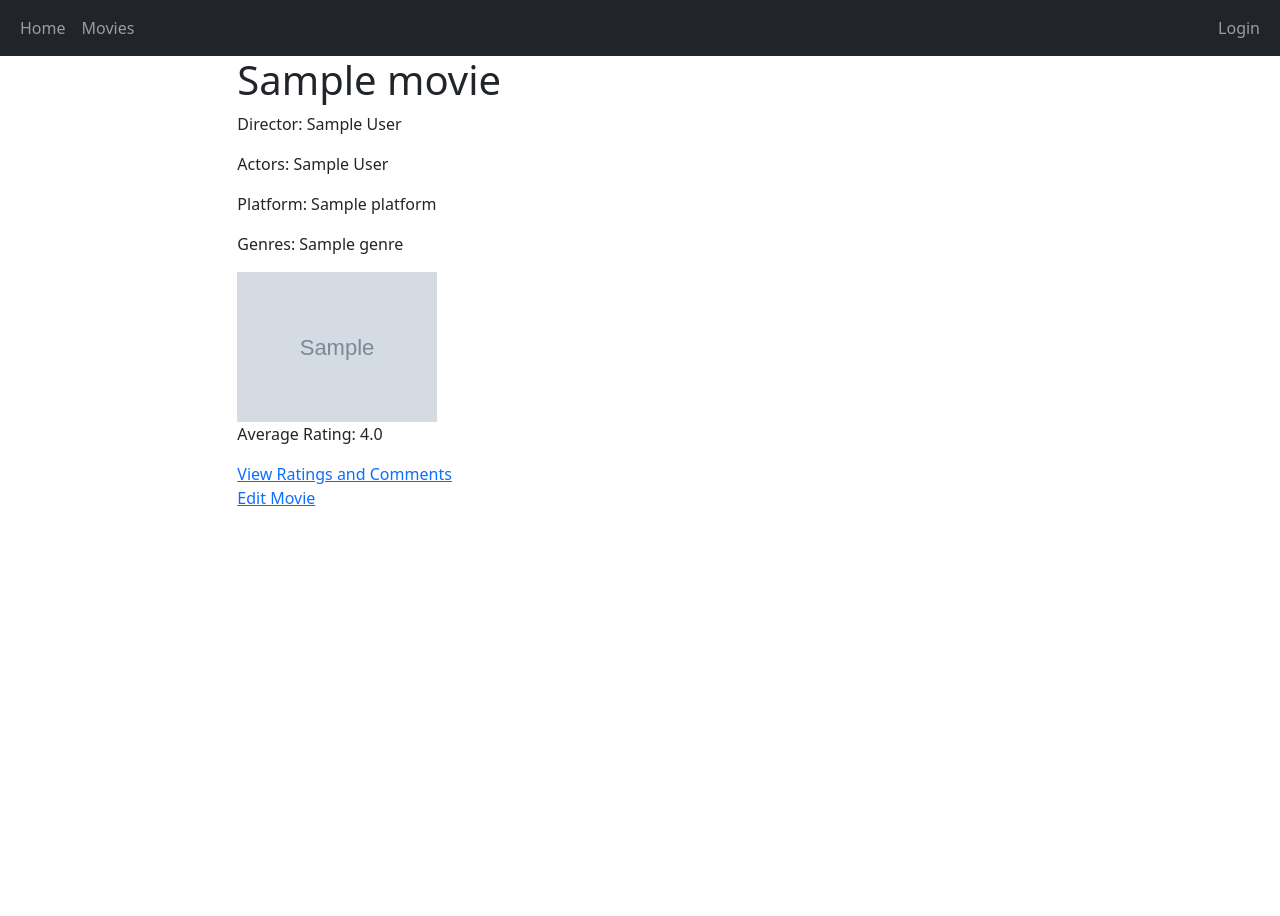
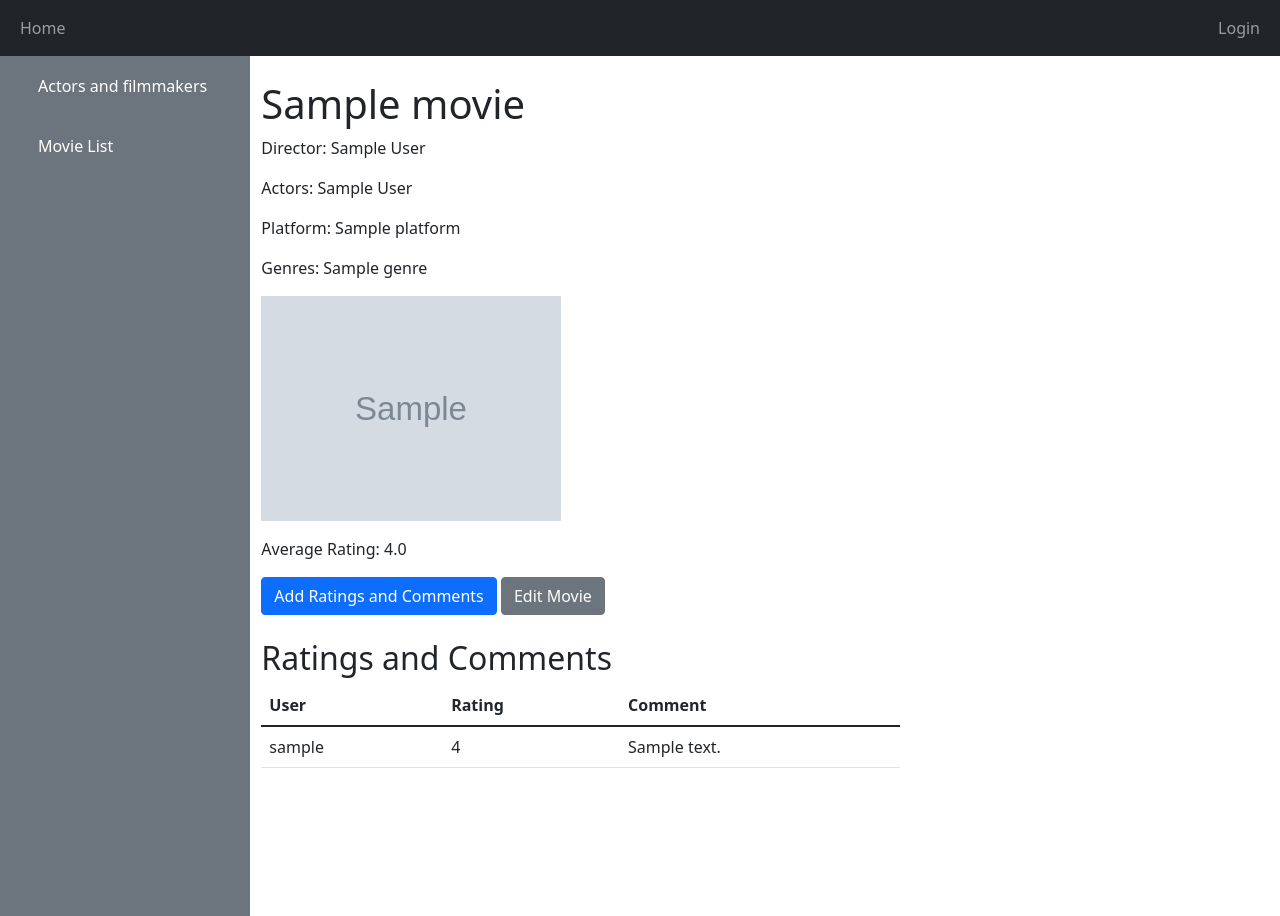
Before and after one commit to mariuszfortuna/What2watch, a Django app: page /movie/1/ in a window 1280 px wide. Run offline with Django 4.2, Linux system fonts and the light colour scheme; tables that the repository leaves empty hold one stand-in row (values such as "Sample post"); grey boxes marked "Sample" are stand-in pictures.

Commit message:
filters.py i poprawki w widokach

```diff
--- a/accounts/templates/login.html
+++ b/accounts/templates/login.html
@@ -1,5 +1,6 @@
 {% extends 'base.html' %}
 {% block content %}
+    <h4>Login</h4>
     <form method="post">
         {% csrf_token %}
         <input type="text" name="username" placeholder="username">
--- a/accounts/templates/register.html
+++ b/accounts/templates/register.html
@@ -1,5 +1,6 @@
 {% extends 'base.html' %}
 {% block content %}
+    <h4>Register</h4>
     {{ msg }}
     <form method="post">
         {% csrf_token %}
--- a/accounts/templates/user_list.html
+++ b/accounts/templates/user_list.html
@@ -1,6 +1,7 @@
 {% extends 'base.html' %}
 
 {% block content %}
+    <h4>User List</h4>
     <div class="container">
         <table class="table table-bordered">
             <thead>
--- a/accounts/templates/user_update.html
+++ b/accounts/templates/user_update.html
@@ -1,5 +1,6 @@
 {% extends 'base.html' %}
 {% block content %}
+    <h4>Update user data</h4>
     <form method="post">
     {% csrf_token %}
     <table class="table">
--- a/templates/base.html
+++ b/templates/base.html
@@ -23,9 +23,9 @@
                 <li class="nav-item">
                     <a class="nav-link" href={% url 'home' %}>Home</a>
                 </li>
-                <li class="nav-item">
-                    <a class="nav-link" href="{% url 'movie_list' %}">Movies</a>
-                </li>
+{#                <li class="nav-item">#}
+{#                    <a class="nav-link" href="{% url 'movie_list' %}">Movies</a>#}
+{#                </li>#}
             </ul>
             </div>
             <div>
@@ -48,32 +48,43 @@
 
     <div class="container-fluid">
         <div class="row">
-            {% if user.is_authenticated and user_is_moderator %}
+
             <nav id="sidebar" class="col-md-3 col-lg-2 d-md-block bg-secondary sidebar">
                 <div class="position-sticky">
                     <ul class="nav flex-column">
+
+
+                        <li class="nav-item">
+                            <a class="nav-link" href="{% url 'persons_list' %}">Actors and filmmakers</a>
+                        </li>
+                        <li class="nav-item">
+                            <a class="nav-link" href="{% url 'movie_list' %}">Movie List</a>
+                        </li>
+                {% if user.is_authenticated and user_is_moderator %}
+
                         <li class="nav-item">
                             <a class="nav-link" href="/admin">Admin Panel</a>
                         </li>
                         <li class="nav-item">
+                            <a class="nav-link" href="{% url 'user_list' %}">User List</a>
+                        </li>
+
+                        <li class="nav-item">
                             <a class="nav-link" href="{% url 'add_person' %}">Add Person</a>
                         </li>
-                        <li class="nav-item">
-                            <a class="nav-link" href="{% url 'persons_list' %}">Persons List</a>
-                        </li>
-                        <li class="nav-item">
-                            <a class="nav-link" href="{% url 'user_list' %}">User List</a>
-                        </li>
+
+
                         <li class="nav-item">
                             <a class="nav-link" href="{% url 'add_movie' %}">Add Movie</a>
                         </li>
-                        <li class="nav-item">
-                            <a class="nav-link" href="{% url 'movie_list' %}">Movie List</a>
-                        </li>
+                {% endif %}
+
+
+
                     </ul>
                 </div>
             </nav>
-            {% endif %}
+
 
             <main class="col-md-9 ms-sm-auto col-lg-10 px-md-4">
                 {% block content %}
--- a/templates/form.html
+++ b/templates/form.html
@@ -1,9 +1,11 @@
 {% extends 'base.html' %}
 {% block content %}
+
+    <p>Use the form below to provide necessary information.</p>
     <form method="post" enctype="multipart/form-data">
         {% csrf_token %}
         {{ form.as_p }}
-        <button type="submit" class="btn btn-success">Create</button>
+        <button type="submit" class="btn btn-success">Submit</button>
     </form>
 
 
--- a/templates/movie.html
+++ b/templates/movie.html
@@ -1,6 +1,9 @@
 {% extends 'base.html' %}
 
 {% block content %}
+    <div class="container mt-4">
+        <div class="row">
+            <div class="col-md-8">
                 <h1>{{ movie.title }}</h1>
                 <p>Director: {{ movie.director }}</p>
                 <p>Actors:
@@ -14,10 +17,39 @@
                         {{ genre.name }}{% if not forloop.last %}, {% endif %}
                     {% endfor %}
                 </p>
-    <img src="{{ movie.poster.url }}" alt="{{ movie.title }}" width="200">
-    <p>Average Rating: {{ movie.rating_avg |floatformat:"1"}}</p>
+                <img src="{{ movie.poster.url }}" alt="{{ movie.title }}" class="img-fluid" style="max-width: 300px;">
+                <p class="mt-3">Average Rating: {{ movie.rating_avg | floatformat:"1" }}</p>
+                <a href="{% url 'ratings_comments_for_movie' movie.id %}" class="btn btn-primary">Add Ratings and Comments</a>
+                <a href="{% url 'update_movie' movie.id %}" class="btn btn-secondary">Edit Movie</a>
+            </div>
+        </div>
 
-    <a href="{% url 'ratings_comments_for_movie' movie.id %}">View Ratings and Comments</a><br>
-    <a href="{% url 'update_movie' movie.id %}">Edit Movie</a>
-
+        <div class="row mt-4">
+            <div class="col-md-8">
+                <h2>Ratings and Comments</h2>
+                <table class="table">
+                    <thead>
+                        <tr>
+                            <th>User</th>
+                            <th>Rating</th>
+                            <th>Comment</th>
+                        </tr>
+                    </thead>
+                    <tbody>
+                        {% for rating_comment in movie.ratings_comments.all %}
+                            <tr>
+                                <td>{{ rating_comment.user }}</td>
+                                <td>{{ rating_comment.rating }}</td>
+                                <td>{{ rating_comment.comment }}</td>
+                            </tr>
+                        {% empty %}
+                            <tr>
+                                <td colspan="3">No ratings or comments yet.</td>
+                            </tr>
+                        {% endfor %}
+                    </tbody>
+                </table>
+            </div>
+        </div>
+    </div>
 {% endblock %}
--- a/w2w_app/views.py
+++ b/w2w_app/views.py
@@ -7,6 +7,7 @@ from django.views import View
 from django.views.generic import ListView, UpdateView
 from django.db.models import Avg, FloatField, Case, When, Value
 
+from w2w_app.filters import PersonFilter, MovieFilter
 from w2w_app.forms import AddPersonModelForm, AddMovieModelForm, RatingCommentsForm
 from w2w_app.models import Person, Movie, RatingComment
 
@@ -31,6 +32,17 @@ class PersonView(View):
             raise Http404('Person does not exist')
 
 
+class PersonsFilterFormView(View):
+
+    def get(self, request):
+        person_filter = PersonFilter(request.GET, queryset=Person.objects.all())
+        context = {
+            'form': person_filter.form,
+            'object_list': person_filter.qs
+        }
+        return render(request, 'persons_list.html', context)
+
+
 class AddPersonModelFormView(View):
 
     def get(self, request):
@@ -43,11 +55,6 @@ class AddPersonModelFormView(View):
             form.save()
             return redirect('persons_list')
         return render(request, 'form.html', {'form': form})
-
-
-class PersonsGenericListView(ListView):
-    model = Person
-    template_name = 'persons_list.html'
 
 
 class UpdatePerson(UpdateView):
@@ -73,22 +80,34 @@ class AddMovieModelFormView(View):
         return render(request, 'form.html', {'form': form})
 
 
-class MoviesListView(ListView):
-    model = Movie
-    template_name = 'movie_list.html'
-    context_object_name = 'movies'
+# class MoviesListView(ListView):
+#     model = Movie
+#     template_name = 'movie_list.html'
+#     context_object_name = 'movies'
+#
+#     def get_queryset(self):
+#         queryset = Movie.objects.annotate(
+#             rating_avg=Avg('ratings_comments__rating'),
+#         ).annotate(
+#             has_ratings=Case(
+#                 When(ratings_comments__isnull=True, then=Value(0)),
+#                 # If the video has no ratings (that is, no links in the ratings_comments relationship), the has_ratings flag is set to 0.
+#                 default=Value(1),
+#                 output_field=FloatField()
+#             )
+#         )
+#         return queryset.order_by('-has_ratings', '-rating_avg')
 
-    def get_queryset(self):
-        queryset = Movie.objects.annotate(
-            rating_avg=Avg('ratings_comments__rating'),
-        ).annotate(
-            has_ratings=Case(
-                When(ratings_comments__isnull=True, then=Value(0)), #If the video has no ratings (that is, no links in the ratings_comments relationship), the has_ratings flag is set to 0.
-                default=Value(1),
-                output_field=FloatField()
-            )
-        )
-        return queryset.order_by('-has_ratings', '-rating_avg')
+
+class MovieFilterFormView(View):
+
+    def get(self, request):
+        movie_filter = MovieFilter(request.GET, queryset=Movie.objects.all())
+        context = {
+            'form': movie_filter.form,
+            'movies': movie_filter.qs
+        }
+        return render(request, 'movie_list.html', context)
 
 
 class MovieView(View):
--- a/what_to_watch/settings.py
+++ b/what_to_watch/settings.py
@@ -42,6 +42,7 @@ INSTALLED_APPS = [
     'django.contrib.staticfiles',
     'w2w_app',
     'accounts',
+    'django_filters',
 ]
 
 MIDDLEWARE = [
--- a/what_to_watch/urls.py
+++ b/what_to_watch/urls.py
@@ -28,9 +28,9 @@ urlpatterns = [
     path('', views.HomeView.as_view(), name='home'),
     path('person/<int:person_id>', views.PersonView.as_view(), name='person'),
     path('addPerson/', views.AddPersonModelFormView.as_view(), name='add_person'),
-    path('persons/', views.PersonsGenericListView.as_view(), name='persons_list'),
+    path('persons/', views.PersonsFilterFormView.as_view(), name='persons_list'),
     path('addMovie/', views.AddMovieModelFormView.as_view(), name='add_movie'),
-    path('Movies/', views.MoviesListView.as_view(), name='movie_list'),
+    path('Movies/', views.MovieFilterFormView.as_view(), name='movie_list'),
     path('movie/<int:movie_id>/', views.MovieView.as_view(), name='movie_detail'),
     path('movie/<int:movie_id>/ratings_comments/', views.RatingCommentsView.as_view(), name='ratings_comments_for_movie'),
     path('updateMovie/<int:pk>/', views.UpdateMovie.as_view(), name='update_movie'),
```
Also changed, not shown: templates/home.html (+5 -14 lines), templates/movie_list.html (+17 -1 lines), templates/person.html (+15 -8 lines), templates/persons_list.html (+28 -12 lines), templates/rating_comments_for_movie.html (+25 -14 lines), w2w_app/filters.py (added, +28 -0 lines), w2w_app/forms.py (+4 -4 lines). Lines whose indentation alone changed are shown as unchanged.
